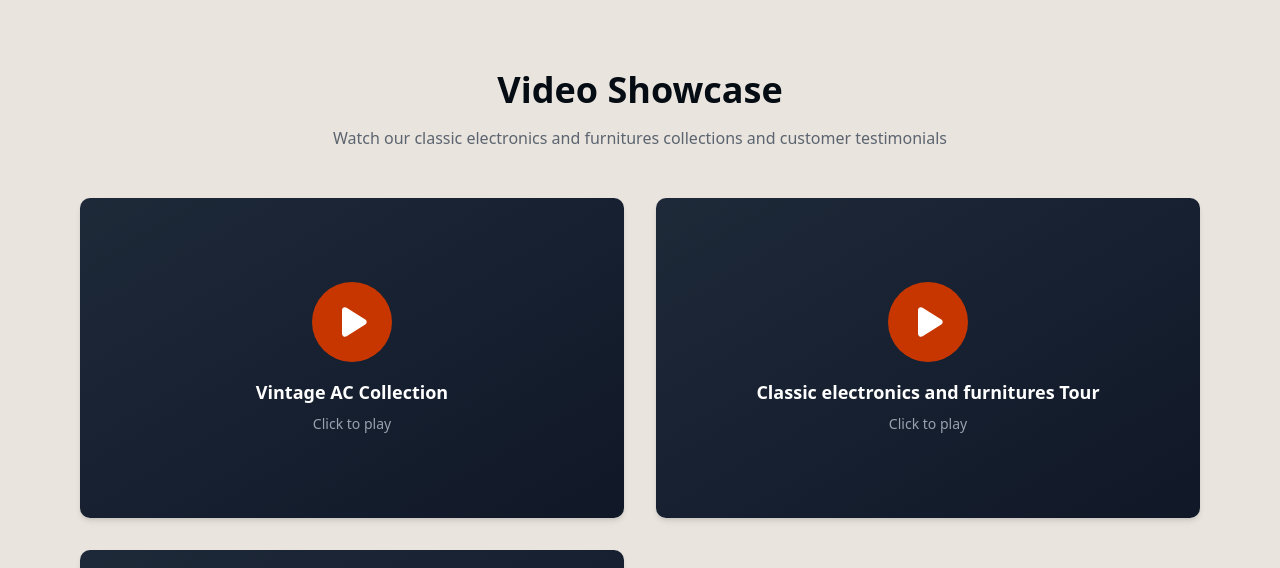
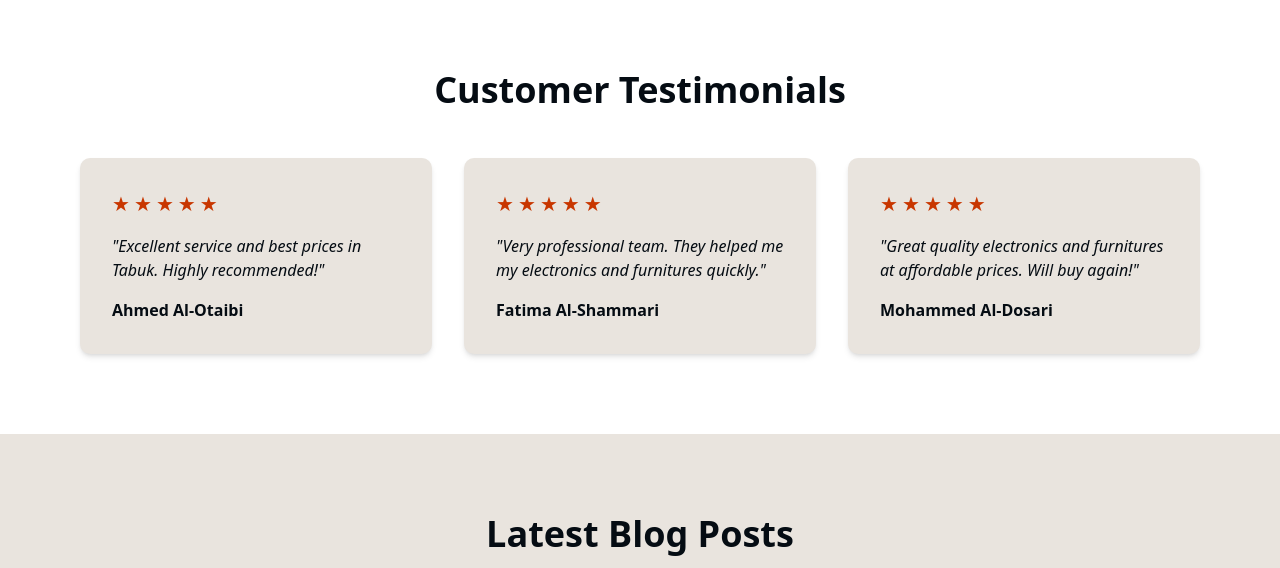
Before and after one commit to masudfcs1/Tabuk-Haraj, a Next.js app: page / in a window 1280 px wide. Shown: the part 2966-3534 px from the top of the page. Built offline with nearby package versions, Linux system fonts and the light colour scheme.

Commit message:
page update

```diff
--- a/app/page.tsx
+++ b/app/page.tsx
@@ -22,7 +22,7 @@ export default function Home() {
       <About language={language} />
       <Services language={language} />
       <Gallery language={language} />
-      <Videos language={language} />
+      {/* <Videos language={language} /> */}
       <Testimonials language={language} />
       <Blog language={language} />
       <Footer language={language} />
```
